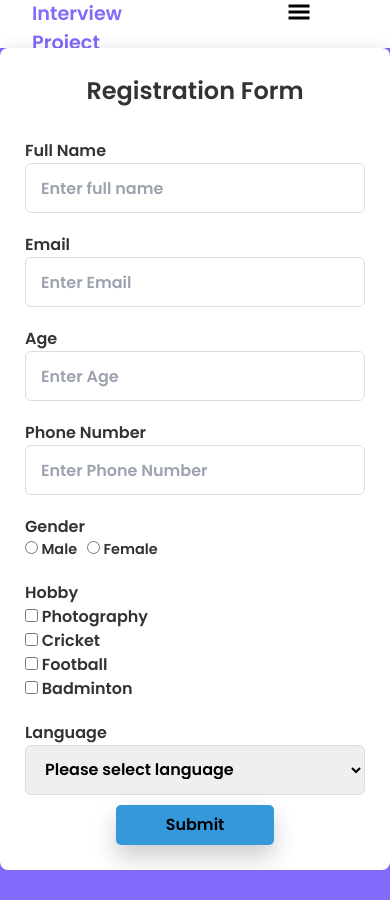
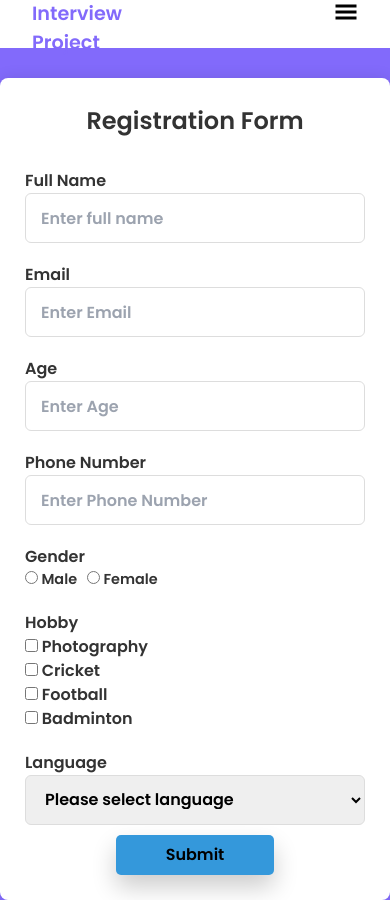
Before and after one commit to vikasdev66/interview-projects, a React (Create React App) app: page / in a window 390 px wide. Before the commit the page ends 870 px from the top, so only its background shows below. Built offline with nearby package versions, Linux system fonts and the light colour scheme.

Commit message:
fixing nav css

```diff
--- a/src/components/Navbar/Navbar.css
+++ b/src/components/Navbar/Navbar.css
@@ -16,7 +16,7 @@ li {
   display: grid;
   grid-template-columns: 10rem 1fr 2fr 1fr 10rem;
   background-color: white;
-  align-items: center;
+  margin-bottom: 30px;
 }
 
 .logo {
@@ -94,11 +94,10 @@ li {
   }
   .hamburger-menu {
     display: block;
-    height: 100%;
+    grid-column: 4/5;
   }
   .hamburger-menu .hamburger-menu-container {
     display: flex;
-    align-items: center;
     justify-content: end;
     font-size: 1.5rem;
   }
@@ -110,12 +109,17 @@ li {
   }
   .mobile-menu-link {
     background-color: white;
-    height: 20rem;
+    height: 8rem;
     display: grid;
-    grid-column: 2/5;
     align-items: center;
     padding-left: 3rem;
     transition: all 2s linear;
     transform-origin: top;
   }
+
+  .mobile-menu-link ul{
+    display: flex;
+    flex-direction: column;
+    align-items: start;
+  }
 }
```
